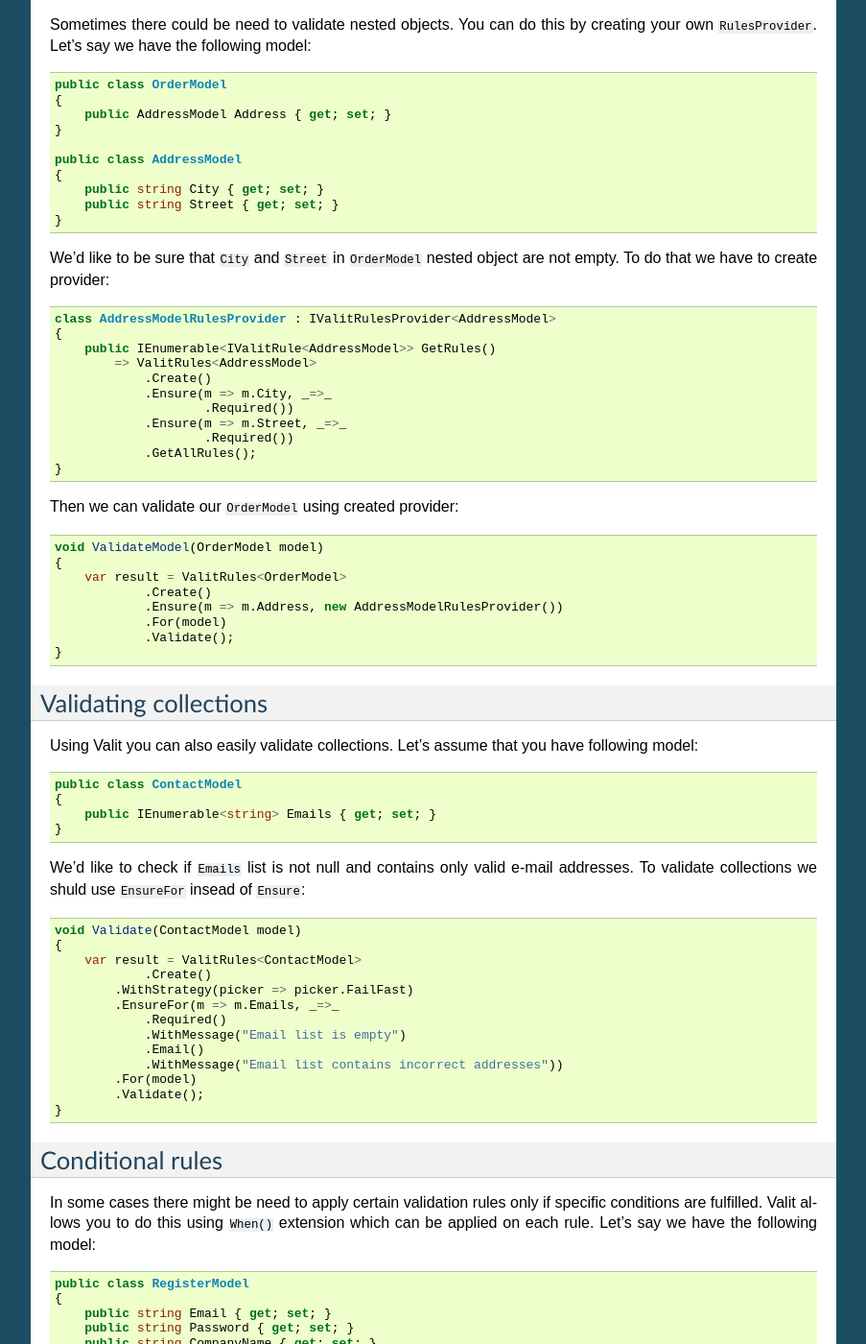
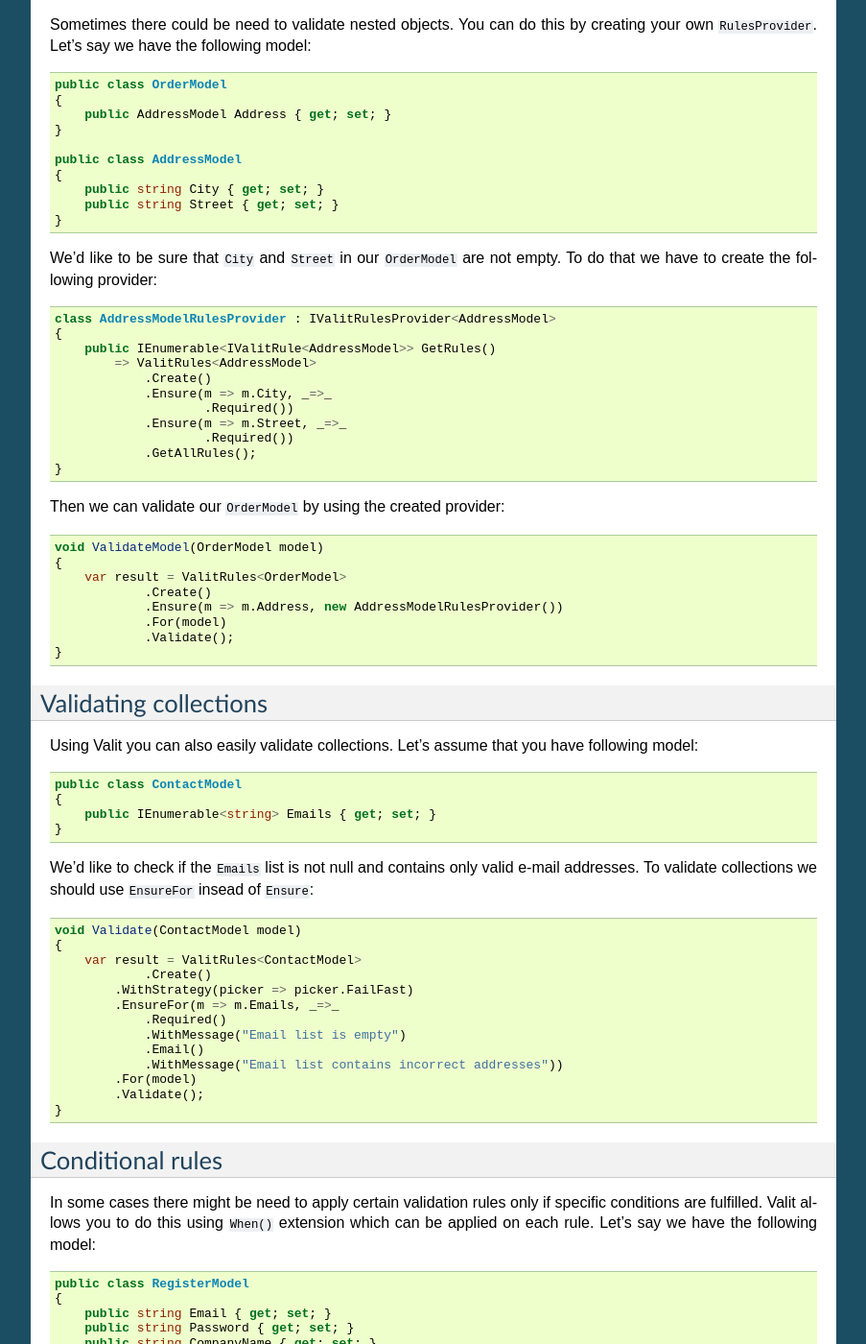
Before and after one commit to valit-stack/Valit.Docs, a Sphinx documentation site: the page built from docs/validation-rules/index.rst, in a window 1280 px wide and 1400 px high, scrolled down 6200 px. Shown: the whole window at 96% size, without its empty margins (198-1101 px from the left). Built offline with Sphinx 7.4.7, drawn with Linux system fonts in a browser that asks for light colours.

Commit message:
typo fixes

```diff
--- a/docs/validation-rules/index.rst
+++ b/docs/validation-rules/index.rst
@@ -250,7 +250,7 @@
         public string Street { get; set; }
     }
 
-We'd like to be sure that ``City`` and ``Street`` in ``OrderModel`` nested object are not empty. To do that we have to create provider:
+We'd like to be sure that ``City`` and ``Street`` in our ``OrderModel`` are not empty. To do that we have to create the following provider:
 
 .. sourcecode:: csharp
 
@@ -266,7 +266,7 @@
             	.GetAllRules();
     }
 
-Then we can validate our ``OrderModel`` using created provider:
+Then we can validate our ``OrderModel`` by using the created provider:
 
 .. sourcecode:: csharp
 
@@ -291,7 +291,7 @@
         public IEnumerable<string> Emails { get; set; }
     }
 
-We'd like to check if ``Emails`` list is not null and contains only valid e-mail addresses. To validate collections we shuld use ``EnsureFor`` insead of ``Ensure``:
+We'd like to check if the ``Emails`` list is not null and contains only valid e-mail addresses. To validate collections we should use ``EnsureFor`` insead of ``Ensure``:
 
 .. sourcecode:: csharp
 
```
Also changed, not shown: other parts of docs/validation-rules/index.rst (+1 -1 lines).
